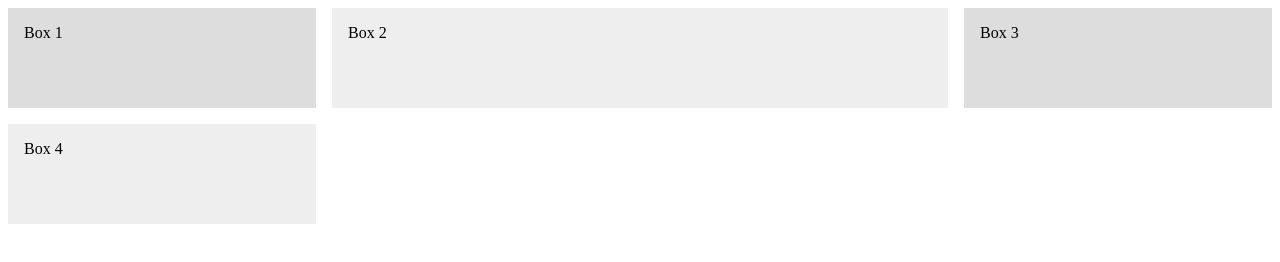
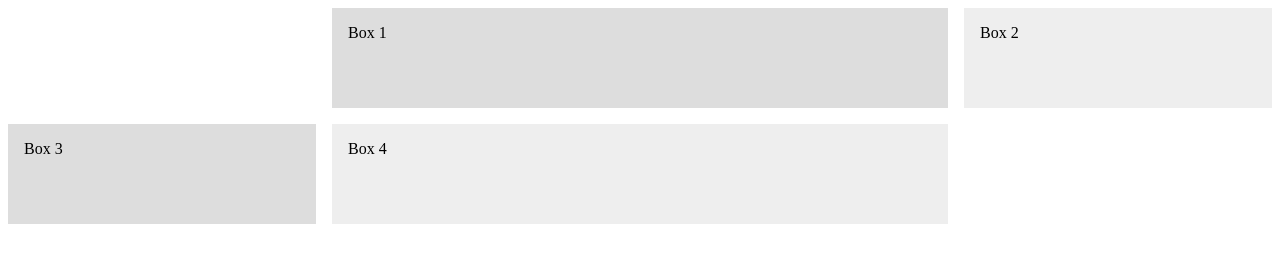
Before and after one commit to DerejeKitaw/css_grid, a plain HTML site: page 03_project/index.html in a window 1280 px wide. Drawn offline with Linux system fonts and the light colour scheme.

Commit message:
grid align

```diff
--- a/03_project/style/style.css
+++ b/03_project/style/style.css
@@ -3,8 +3,22 @@
     grid-template-columns: 1fr 2fr 1fr;
     grid-auto-rows: minmax(100px, auto);
     grid-gap: 1em;
+    justify-items: stretch;
+    align-items: stretch;
 }
+.box1{
+    /* Start from column 2 to column 3
+       grid-column: start/end;
+    */
+    grid-column: 2;
 
+}
+.box2{
+    /* grid-column: 3; */
+}
+.box4{
+
+}
 .wrapper >div{
     background: #eee;
     padding: 1em;
```
Also changed, not shown: 03_project/DOC/css_grid_project3_10.png (added), 03_project/DOC/css_grid_project3_11.png (added), 03_project/DOC/css_grid_project3_12.png (added), 03_project/DOC/css_grid_project3_13.png (added), 03_project/DOC/css_grid_project3_5.png (added), 03_project/DOC/css_grid_project3_6.png (added), 03_project/DOC/css_grid_project3_7.png (added), 03_project/DOC/css_grid_project3_8.png (added), 03_project/DOC/css_grid_project3_9.png (added), 1 other file.
